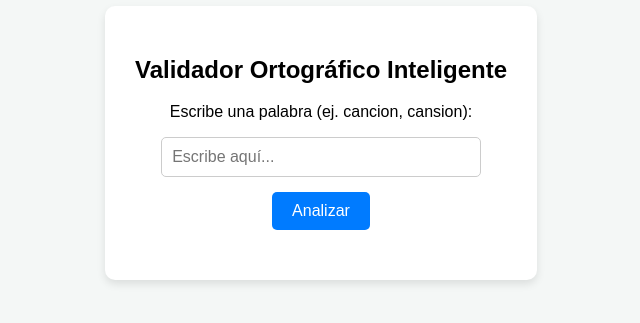
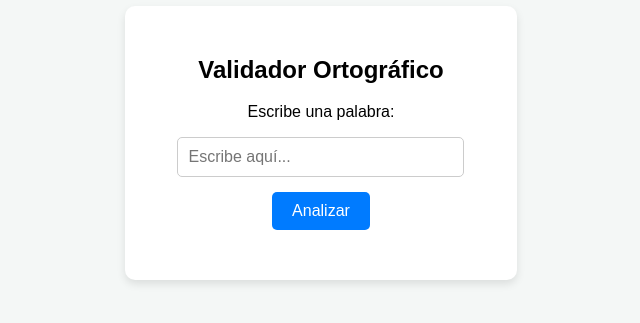
Before and after one commit to SantiOrtizP/sistema-ortografia, a website: page public/index.html in a window 1280 px wide. Shown: the part 257-580 px from the top of the page, without its empty margins (319-959 px from the left). Drawn offline with Linux system fonts and the light colour scheme.

Commit message:
public/index.html

```diff
--- a/public/index.html
+++ b/public/index.html
@@ -15,8 +15,8 @@
 <body>
 
 <div class="contenedor">
-    <h2>Validador Ortográfico Inteligente</h2>
-    <p>Escribe una palabra (ej. cancion, cansion):</p>
+    <h2>Validador Ortográfico</h2>
+    <p>Escribe una palabra:</p>
     <input type="text" id="inputPalabra" placeholder="Escribe aquí...">
     <button onclick="analizarPalabra()">Analizar</button>
 
```
Also changed, not shown: 1 other file.
